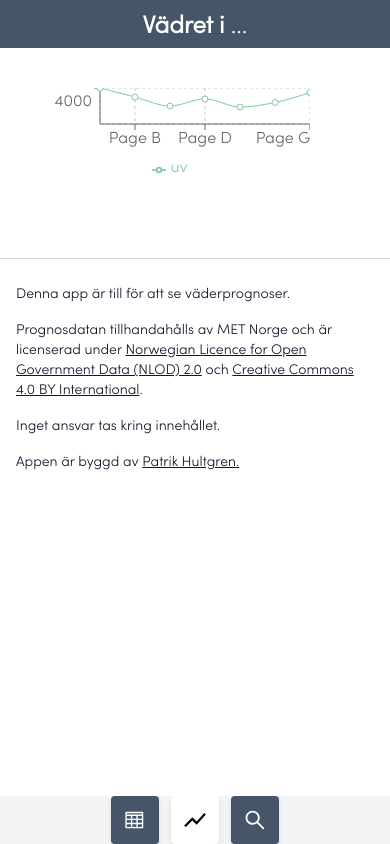
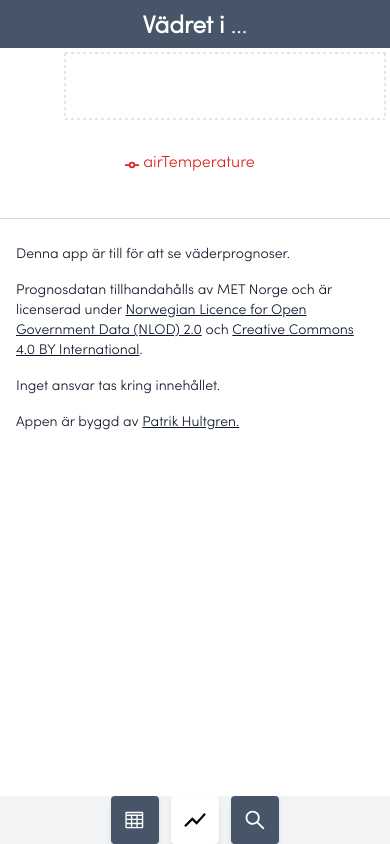
Before and after one commit to patrikhultgren/weather, a React (Create React App) app: page /charts in a window 390 px wide. Built offline with nearby package versions, Linux system fonts and the light colour scheme; no server answers.

Commit message:
Add basic chart

```diff
--- a/src/components/Pages/Charts/Chart/index.tsx
+++ b/src/components/Pages/Charts/Chart/index.tsx
@@ -1,4 +1,6 @@
+import { useMemo } from 'react'
 import { IApp } from 'utils/types'
+import { format } from 'utils/date'
 import {
   LineChart,
   Line,
@@ -10,74 +12,48 @@ import {
   ResponsiveContainer,
 } from 'recharts'
 
-const data = [
-  {
-    name: 'Page A',
-    uv: 4000,
-  },
-  {
-    name: 'Page B',
-    uv: 3000,
-  },
-  {
-    name: 'Page C',
-    uv: 2000,
-  },
-  {
-    name: 'Page D',
-    uv: 2780,
-  },
-  {
-    name: 'Page E',
-    uv: 1890,
-  },
-  {
-    name: 'Page F',
-    uv: 2390,
-  },
-  {
-    name: 'Page G',
-    uv: 3490,
-  },
-]
-
 interface IProps {
   app: IApp
 }
 
 export default function Forecast({ app }: IProps) {
-  console.log('app', app)
+  const data = useMemo(() => {
+    let hours = []
+
+    if (app.days) {
+      let currentDay = 0
+
+      for (const day of app.days) {
+        for (const hour of day) {
+          hours.push({
+            airTemperature: hour.data.instant.details.air_temperature,
+            hour: format(hour.time, 'HH'),
+          })
+        }
+
+        if (currentDay == 2) {
+          break
+        }
+
+        currentDay++
+      }
+    }
+
+    return hours
+  }, [app])
+
   return (
-    <div className="ml-10 mr-20 my-10 mb-20">
-      <ResponsiveContainer width="100%" aspect={3} className="">
-        <LineChart
-          width={500}
-          height={300}
-          data={data}
-          margin={
-            {
-              // top: 5,
-              // right: 30,
-              // left: 20,
-              // bottom: 5,
-            }
-          }
-        >
+    <div className="md:ml-10 md:mr-20 md:my-10 md:mb-20">
+      <ResponsiveContainer width="100%" aspect={3}>
+        <LineChart width={500} height={300} data={data}>
           <CartesianGrid strokeDasharray="3 3" />
-          <XAxis dataKey="name" />
+          <XAxis dataKey="hour" />
           <YAxis />
           <Tooltip />
           <Legend />
-          <Line type="monotone" dataKey="uv" stroke="#82ca9d" />
+          <Line type="monotone" dataKey="airTemperature" stroke="#dc2626" />
         </LineChart>
       </ResponsiveContainer>
     </div>
   )
 }
-
-// ;<Line
-//   type="monotone"
-//   dataKey="pv"
-//   stroke="#8884d8"
-//   activeDot={{ r: 8 }}
-// />
```
